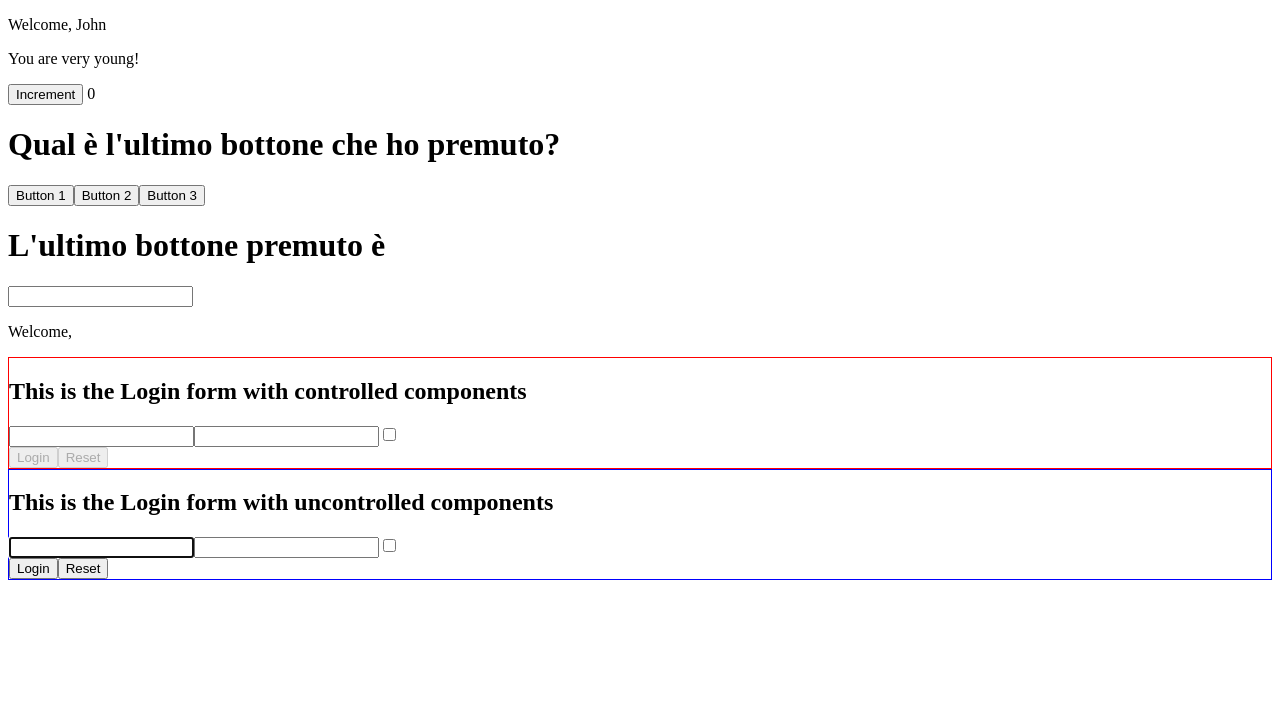
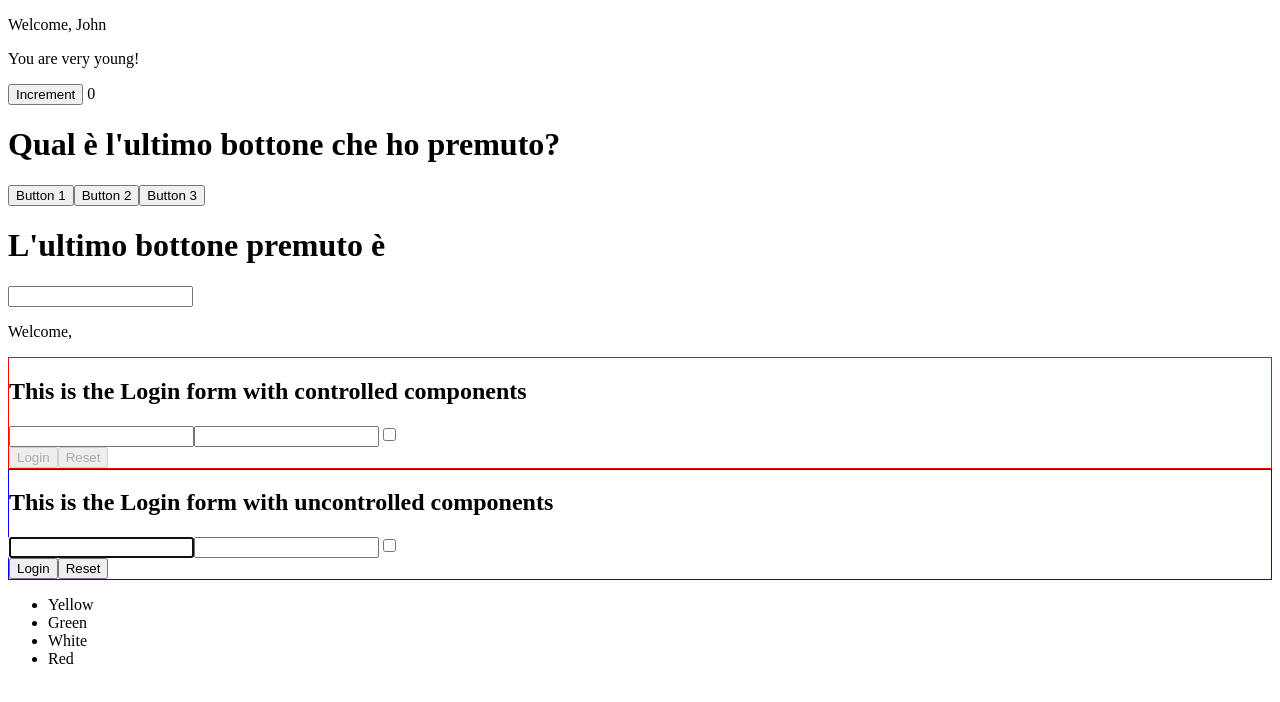
Before and after one commit to cristophergaziano/React_Ex, a React (Create React App) app in the folder my-app/: page / in a window 1280 px wide. Shown: the top 702 px of the page. Built offline with nearby package versions, Linux system fonts and the light colour scheme.

Commit message:
exercise lists-01 done

```diff
--- a/my-app/src/App.js
+++ b/my-app/src/App.js
@@ -1,5 +1,6 @@
 import React from "react";
 import { ClickTracker } from "./ClickTracker";
+import { Colors } from "./Colors";
 import { Counter } from "./Counter";
 import { InteractiveWelcome } from "./InteractiveWelcome";
 import { Login } from "./Login";
@@ -17,6 +18,7 @@ export class App extends React.Component {
         <InteractiveWelcome name={this.props.name}/>
         <Login />
         <UncontrolledLogin />
+        <Colors colors={["Yellow", "Green", "White", "Red"]}/>
       </div>
     );
   }
--- /dev/null
+++ b/my-app/src/Colors.js
@@ -0,0 +1,13 @@
+import React from "react";
+
+export class Colors extends React.Component {
+  render() {
+    const items = this.props.colors.map((color, index) => <li key={color + index}>{color}</li>);
+
+    return (
+      <div>
+        <ul>{items}</ul>
+      </div>
+    );
+  }
+}
```
